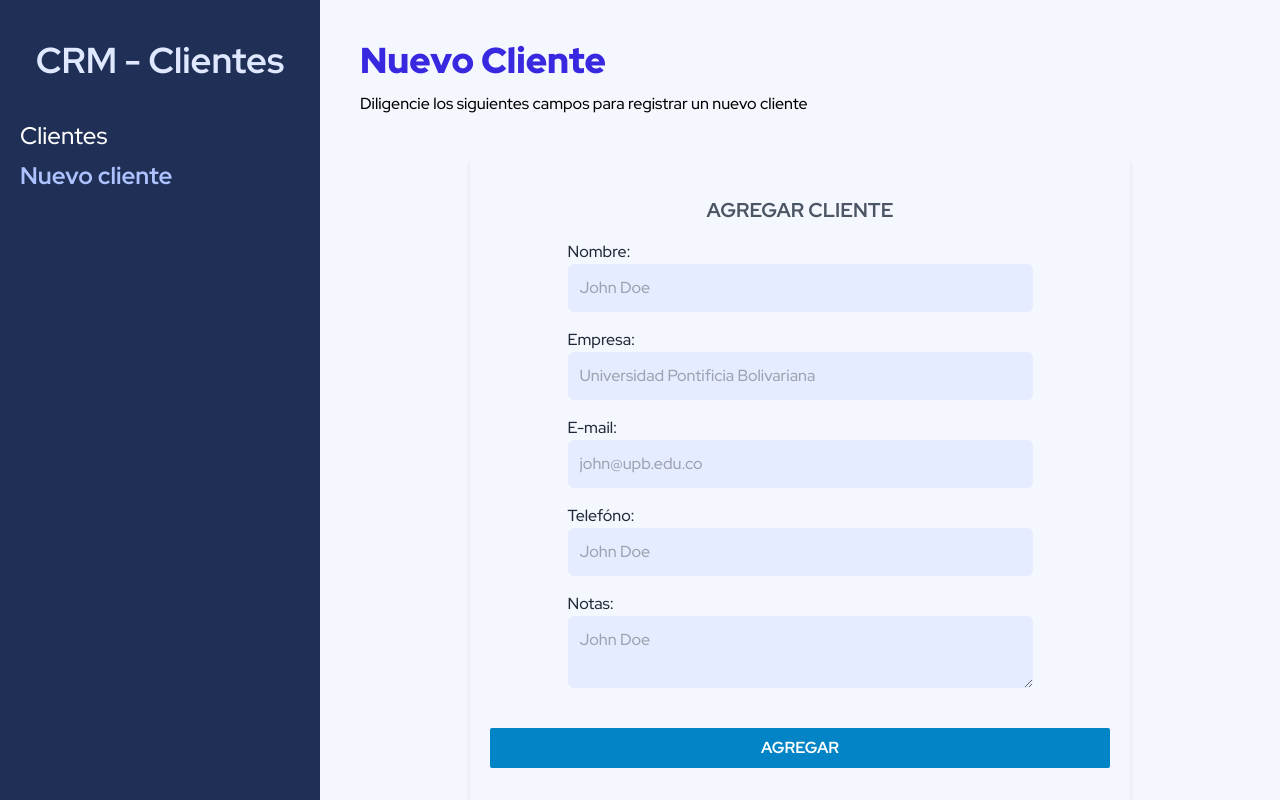
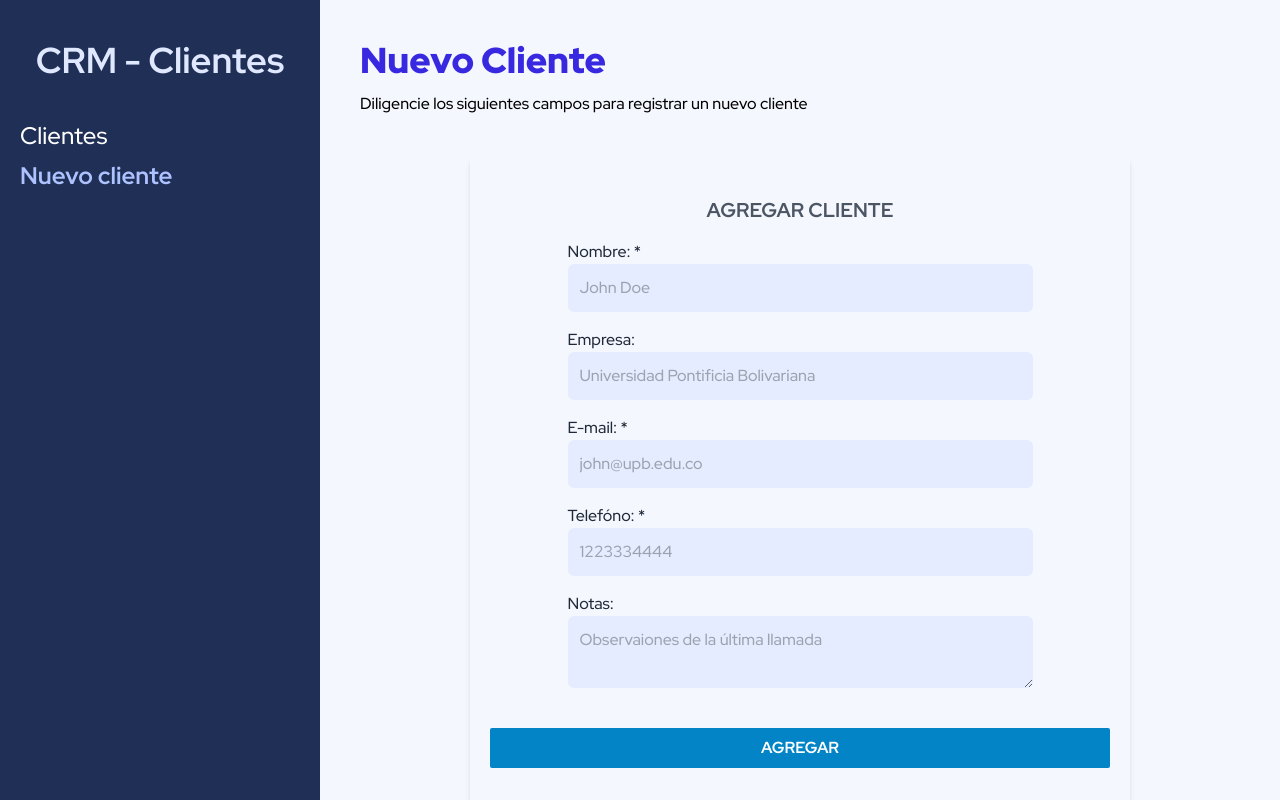
Before and after one commit to jisazamp/administrador-clientes, a React (Vite) app: page /clients/new in a window 1280 px wide. Built offline with nearby package versions, Linux system fonts and the light colour scheme.

Commit message:
Added form validation with Yup schemas

```diff
--- a/package.json
+++ b/package.json
@@ -9,6 +9,7 @@
   },
   "dependencies": {
     "formik": "^2.2.9",
+    "prop-types": "^15.8.1",
     "react": "^18.0.0",
     "react-dom": "^18.0.0",
     "react-router-dom": "^6.3.0",
--- /dev/null
+++ b/src/components/Error.jsx
@@ -0,0 +1,15 @@
+import PropTypes from 'prop-types';
+
+const Error = ({ msg }) => {
+  return (
+    <div className='py-2 md:w-3/5 mx-auto bg-red-700 mt-2 px-2 text-center text-white font-semibold'>
+      {msg}
+    </div>
+  );
+};
+
+Error.propTypes = {
+  msg: PropTypes.string.isRequired,
+};
+
+export default Error;
--- a/src/components/Form.jsx
+++ b/src/components/Form.jsx
@@ -1,10 +1,22 @@
 import { Formik, Form as FormikForm, Field } from 'formik';
 import * as Yup from 'yup';
+import Error from './Error';
 
 const Form = () => {
   const newClientSchema = Yup.object().shape({
-
-  })
+    username: Yup.string()
+      .min(3, 'El nombre es muy corto')
+      .max(20, 'El nombre es muy largo')
+      .required('El nombre del cliente es obligatorio'),
+    email: Yup.string()
+      .email('Ingrese una dirección de mail válida')
+      .required('El email del cliente es obligatorio'),
+    phone: Yup.number()
+      .integer('Número no válido')
+      .positive('Número no válido')
+      .required('El número de contacto del cliente es obligatorio')
+      .typeError('Ingrese un número de contacto válido'),
+  });
 
   return (
     <div className='mt-10 px-5 py-10 rounded-md shadow-md md:w-3/4 mx-auto'>
@@ -20,20 +32,37 @@ const Form = () => {
           notes: '',
         }}
         onSubmit={(values) => console.log(values)}
+        validationSchema={newClientSchema}
       >
-        {() => (
+        {({ errors, touched }) => {
+          return (
             <FormikForm>
               <div className='mt-4'>
-              <label htmlFor='username' className='input-label'>
-                Nombre:
+                <label
+                  htmlFor='username'
+                  className={`input-label ${
+                    errors.username &&
+                    touched.username &&
+                    'text-red-500 font-semibold'
+                  }`}
+                >
+                  Nombre: *
                 </label>
                 <Field
                   type='text'
                   placeholder='John Doe'
                   id='username'
                   name='username'
-                className='input-field'
+                  className={`input-field ${
+                    errors.username &&
+                    touched.username &&
+                    'border-2 border-red-500 placeholder-red-500'
+                  }`}
                 />
+
+                {errors.username && touched.username && (
+                  <Error msg={errors.username} />
+                )}
               </div>
 
               <div className='mt-4'>
@@ -50,29 +79,55 @@ const Form = () => {
               </div>
 
               <div className='mt-4'>
-              <label htmlFor='email' className='input-label'>
-                E-mail:
+                <label
+                  htmlFor='email'
+                  className={`input-label ${
+                    errors.email &&
+                    touched.email &&
+                    'text-red-500 font-semibold'
+                  }`}
+                >
+                  E-mail: *
                 </label>
                 <Field
                   type='email'
                   placeholder='john@upb.edu.co'
                   id='email'
                   name='email'
-                className='input-field'
+                  className={`input-field ${
+                    errors.email &&
+                    touched.email &&
+                    'border-2 border-red-500 placeholder-red-500'
+                  }`}
                 />
+
+                {errors.email && touched.email && <Error msg={errors.email} />}
               </div>
 
               <div className='mt-4'>
-              <label htmlFor='phone' className='input-label'>
-                Telefóno:
+                <label
+                  htmlFor='phone'
+                  className={`input-label ${
+                    errors.phone &&
+                    touched.phone &&
+                    'text-red-500 font-semibold'
+                  }`}
+                >
+                  Telefóno: *
                 </label>
                 <Field
                   type='tel'
-                placeholder='John Doe'
+                  placeholder='1223334444'
                   id='phone'
                   name='phone'
-                className='input-field'
+                  className={`input-field ${
+                    errors.phone &&
+                    touched.phone &&
+                    'border-2 border-red-500 placeholder-red-500'
+                  }`}
                 />
+
+                {errors.phone && touched.phone && <Error msg={errors.phone} />}
               </div>
 
               <div className='mt-4'>
@@ -82,7 +137,7 @@ const Form = () => {
                 <Field
                   as='textarea'
                   type='text'
-                placeholder='John Doe'
+                  placeholder='Observaiones de la última llamada'
                   id='notes'
                   name='notes'
                   className='input-field'
@@ -96,7 +151,8 @@ const Form = () => {
                 value='Agregar'
               />
             </FormikForm>
-        )}
+          );
+        }}
       </Formik>
     </div>
   );
```
Also changed, not shown: 1 other file (tests, documents, lock files or other folders). Lines whose indentation alone changed are shown as unchanged.
